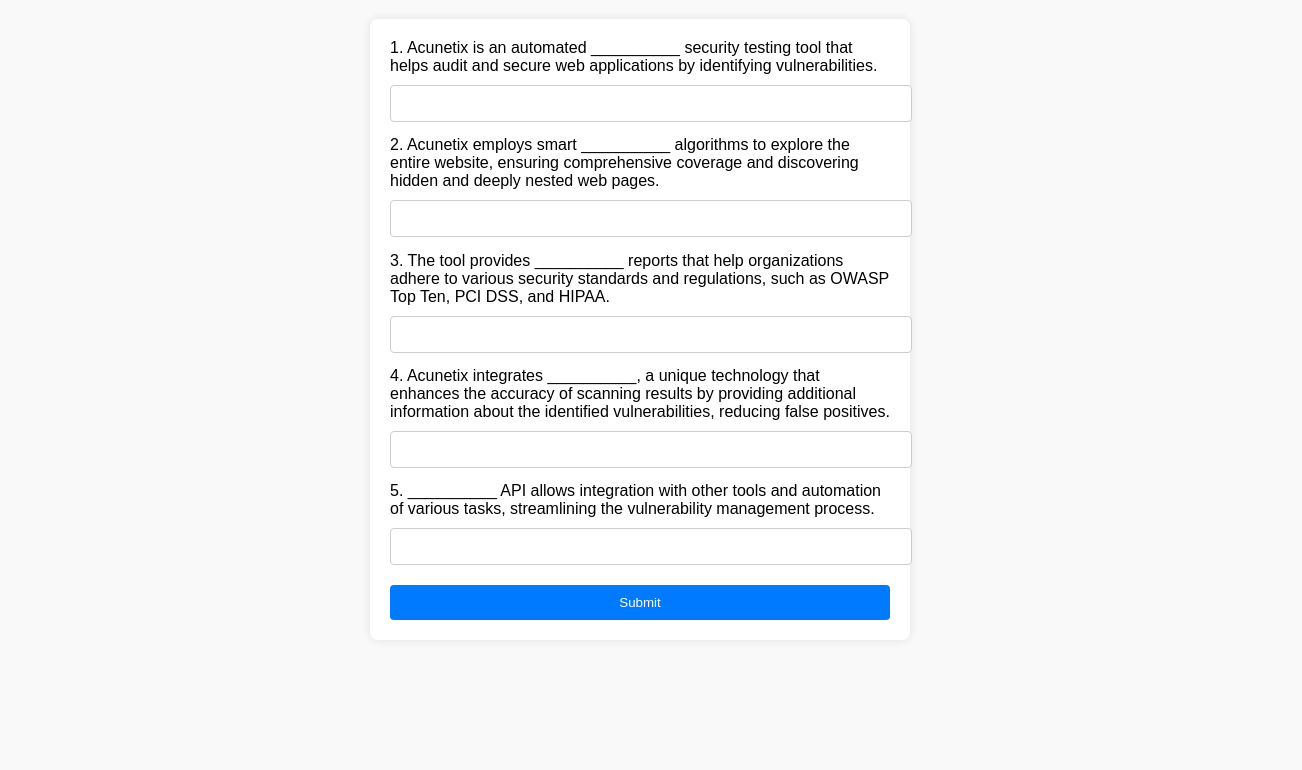
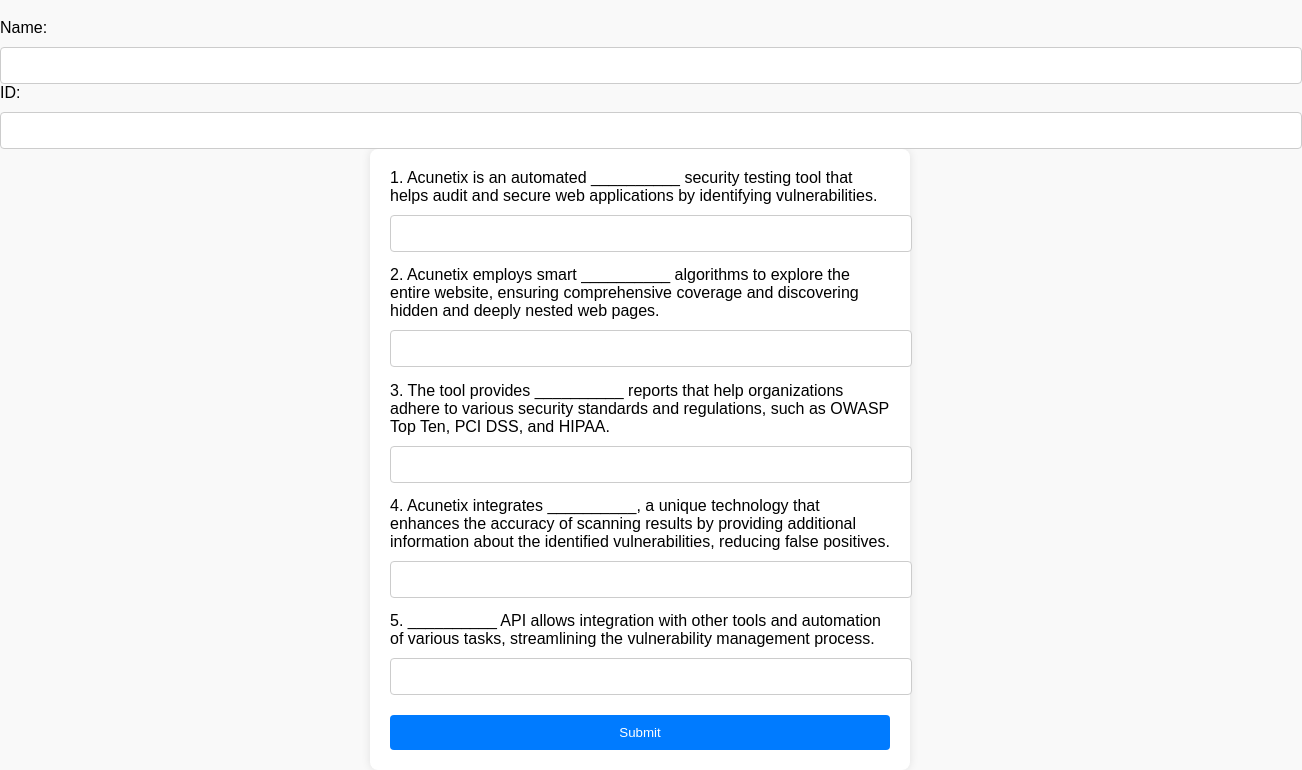
Before and after one commit to BTK-Atari/labtask8, a plain HTML site: page index.html in a window 1280 px wide. Shown: the part 61-831 px from the top of the page, 1302 px wide, since content can reach past the window. Before the commit the page ends 800 px from the top, so only its background shows below. Drawn offline with Linux system fonts and the light colour scheme.

Commit message:
Update index.html

```diff
--- a/index.html
+++ b/index.html
@@ -8,6 +8,15 @@
 </head>
 <body>
     <h1>Acunetix Quiz</h1>
+     <!-- Input fields for name and ID -->
+    <div class="input-container">
+        <label for="name">Name:</label>
+        <input type="text" id="name" name="name" required>
+    </div>
+    <div class="input-container">
+        <label for="id">ID:</label>
+        <input type="text" id="id" name="id" required>
+    </div>
     <form id="quizForm">
         <label for="question1">1.  Acunetix is an automated __________ security testing tool that helps audit and secure web applications by identifying vulnerabilities.</label>
         <input type="text" id="question1" name="question1">
```
